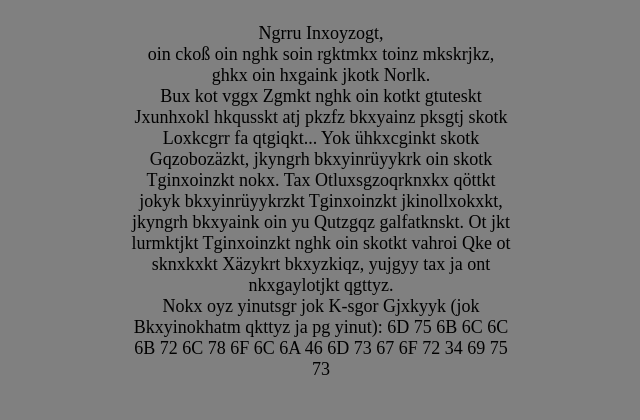
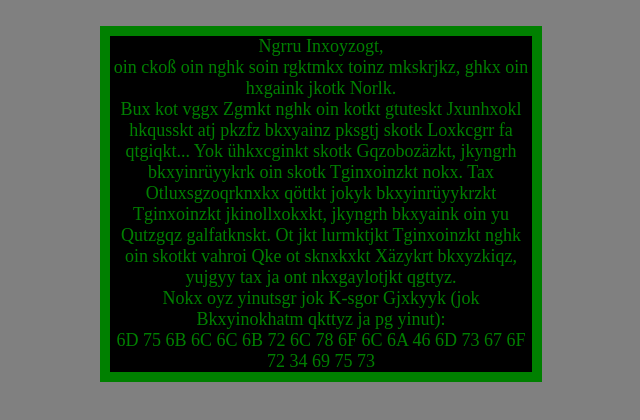
Before and after one commit to Goeffelfried/Goeffelfried.github.io, a plain HTML site: page index.html in a window 1280 px wide. Shown: the whole page, without its empty margins (319-959 px from the left). Drawn offline with Linux system fonts and the light colour scheme.

Commit message:
css and format

```diff
--- a/index.html
+++ b/index.html
@@ -9,14 +9,14 @@
   </head>
   <body>
     <div class="Container">
-        <article style="text-align: center;"> <!--Hinweis: Ceasar-Chiffre; Ascii-->
+        <article style="text-align: center;"> <!--Hinweis: Ceasar-Chiffre; Ascii Hex-->
             Ngrru Inxoyzogt, <br>
             oin ckoß oin nghk soin rgktmkx toinz mkskrjkz, ghkx oin hxgaink jkotk Norlk.<br>
             Bux kot vggx Zgmkt nghk oin kotkt gtuteskt Jxunhxokl hkqusskt atj pkzfz bkxyainz pksgtj skotk Loxkcgrr fa qtgiqkt...
             Yok ühkxcginkt skotk Gqzobozäzkt, jkyngrh bkxyinrüyykrk oin skotk Tginxoinzkt nokx. Tax Otluxsgzoqrknxkx qöttkt jokyk bkxyinrüyykrzkt Tginxoinzkt jkinollxokxkt,
             jkyngrh bkxyaink oin yu Qutzgqz galfatknskt.
             Ot jkt lurmktjkt Tginxoinzkt nghk oin skotkt vahroi Qke ot sknxkxkt Xäzykrt bkxyzkiqz, yujgyy tax ja ont nkxgaylotjkt qgttyz.<br>
-            Nokx oyz yinutsgr jok K-sgor Gjxkyyk (jok Bkxyinokhatm qkttyz ja pg yinut):
+            Nokx oyz yinutsgr jok K-sgor Gjxkyyk (jok Bkxyinokhatm qkttyz ja pg yinut): <br>
             6D 75 6B 6C 6C 6B 72 6C 78 6F 6C 6A 46 6D 73 67 6F 72 34 69 75 73
 
 
--- a/style.css
+++ b/style.css
@@ -1,6 +1,10 @@
 article{
     font-size: large;
     margin-top: 4%;
+    border-style: outset;
+    border: 10px solid;
+    background-color: black;
+    color: green;
 }
 
 body{
@@ -8,11 +12,12 @@ body{
     display: flex;
     flex-direction: column;
     align-items: center;
+    background-image: image();
 }
 
 .Container{
     display: flex;
     flex-direction: column;
     align-items: center;
-    width: 30%;
+    width: 35%;
 }
```
